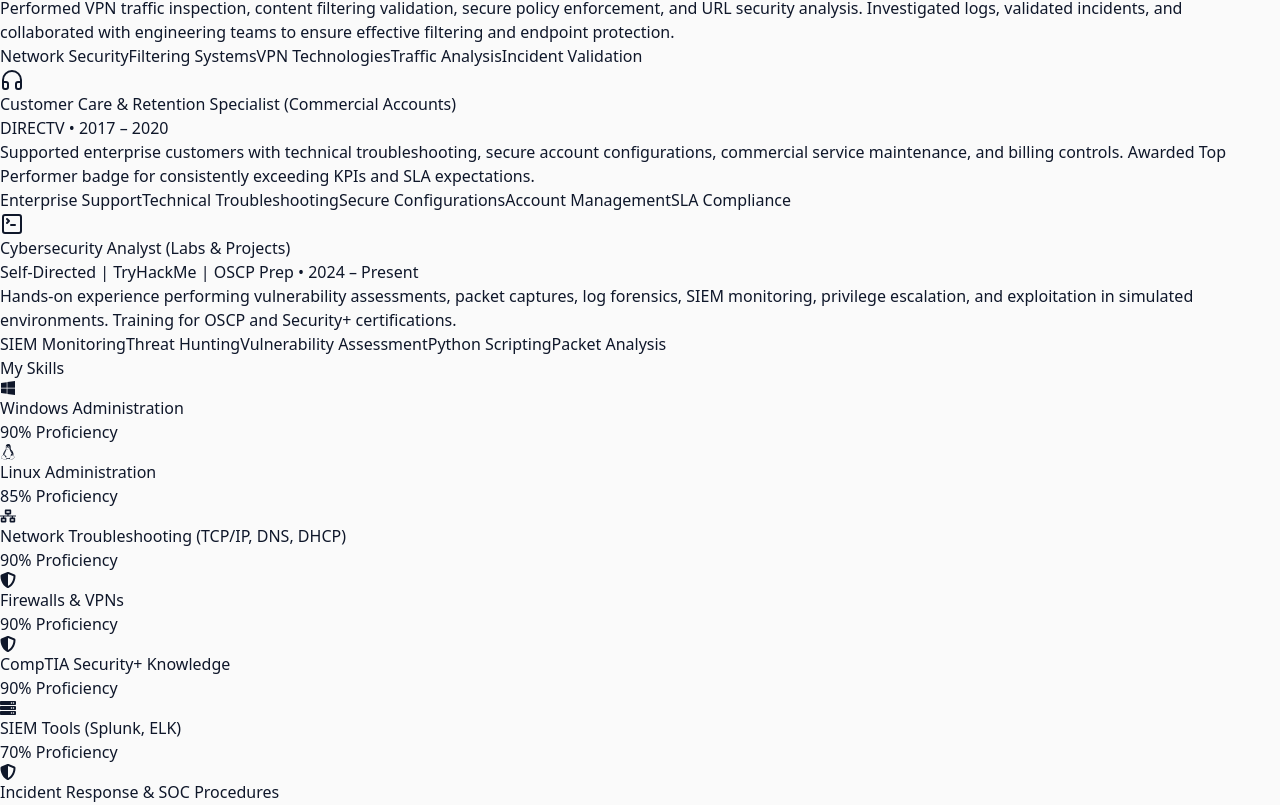
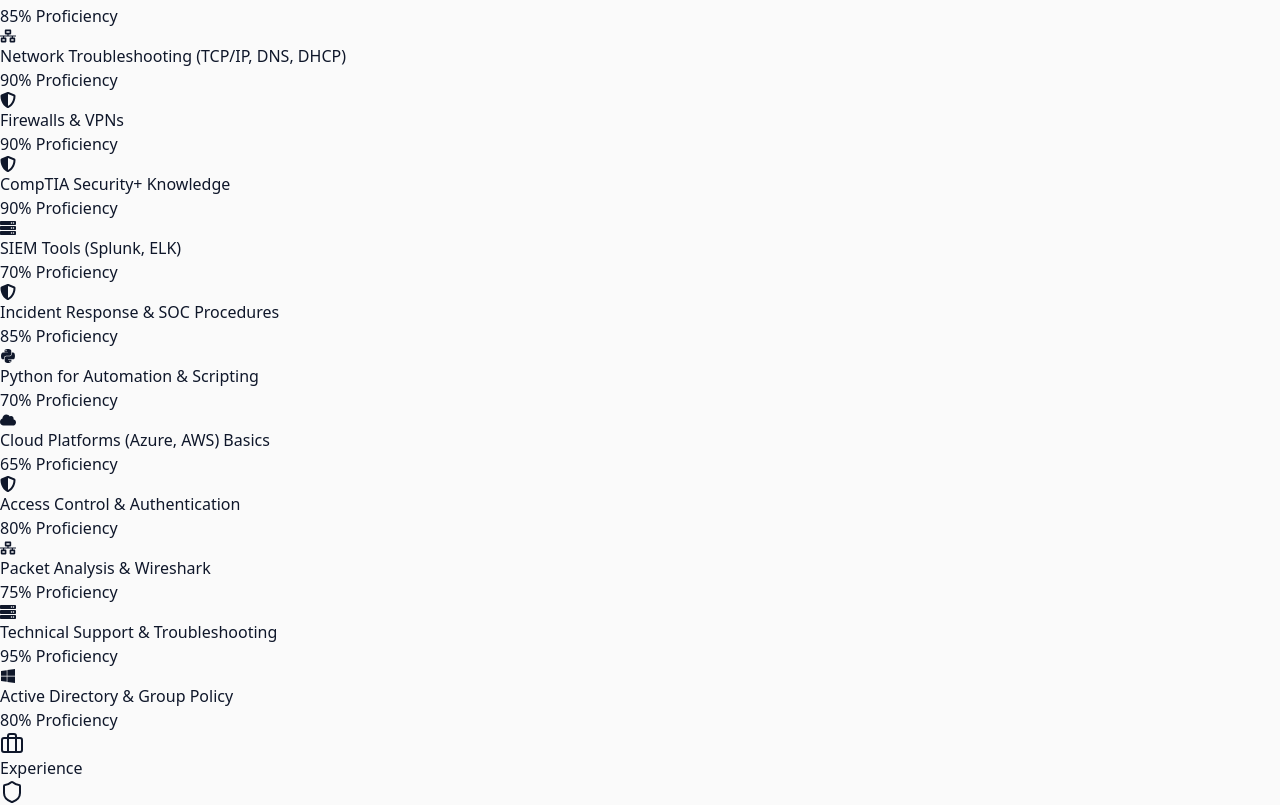
Before and after one commit to wilmerp13/portfolio-nextjs, a Next.js app: page / in a window 1280 px wide. Shown: the part 792-1597 px from the top of the page. Built offline with nearby package versions, Linux system fonts and the light colour scheme.

Commit message:
Add Experience component to index page

```diff
--- a/pages/index.js
+++ b/pages/index.js
@@ -58,10 +58,12 @@
         </div>
       </section>
 
-      <Experience />
+
 
       {/* Full Skills Section */}
       <Skills id="skills" className="mt-12" /> {/* <-- Add this to render your full skills section */}
+
+       <Experience />
 
       {/* Optional: SOC Analyst Case Studies Section */}
       <CaseStudies /> {/* <-- Add this if you want case studies to appear */}
```
